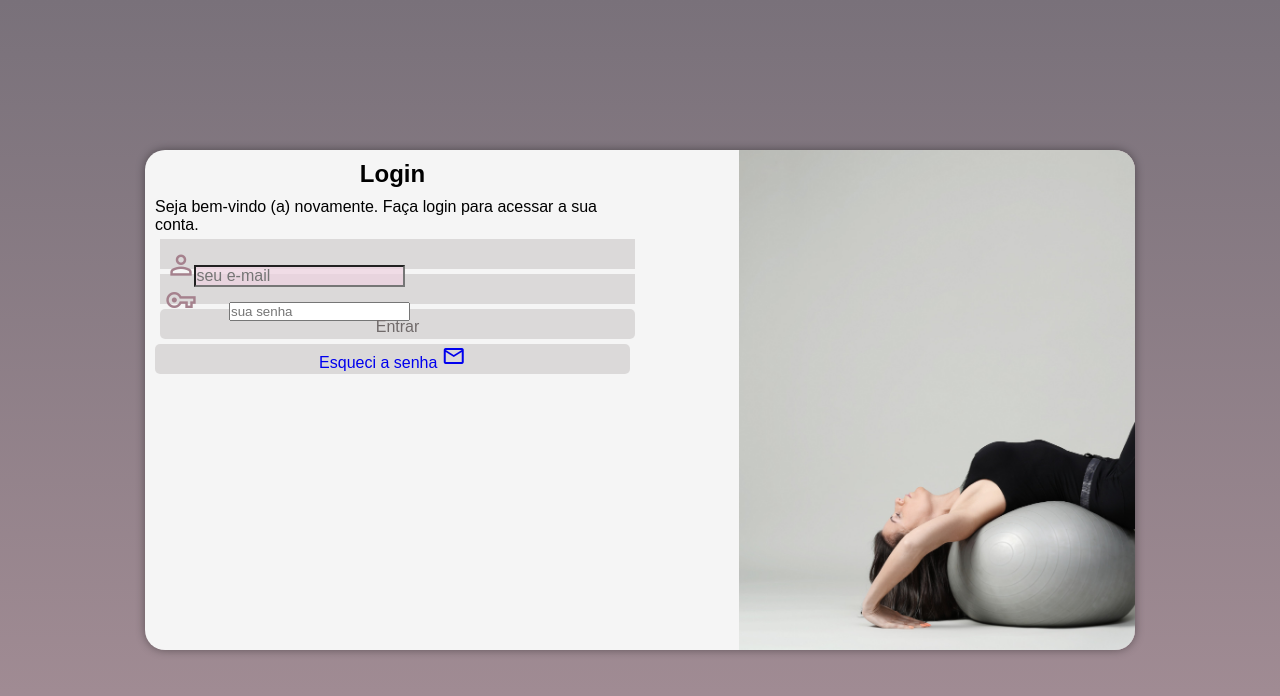
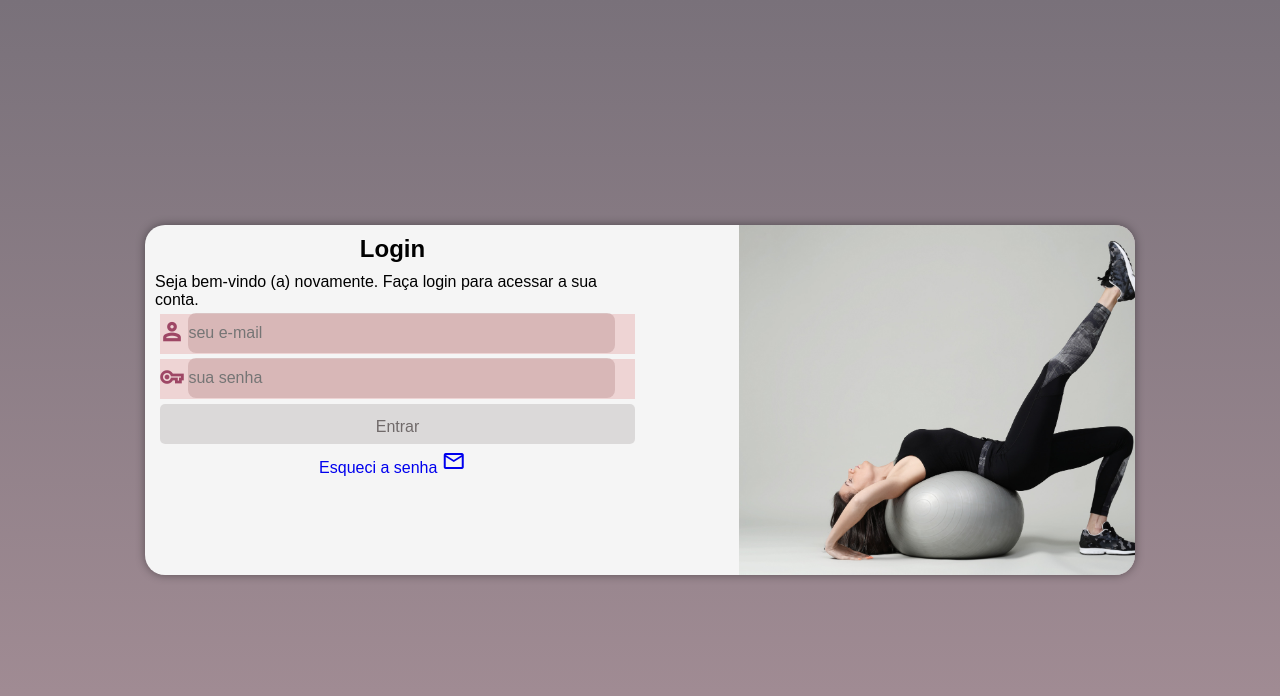
Before and after one commit to CarolinaMoreiraS/projeto-login, a plain HTML site: page index.html in a window 1280 px wide. Drawn offline with nearby package versions, Linux system fonts and the light colour scheme.

Commit message:
terminando o desafio

```diff
--- a/estilos/mediaqueries.css
+++ b/estilos/mediaqueries.css
@@ -6,6 +6,7 @@
     }
     section#login {
         width: 90vw;
+        height: 280px;
 
     }
     section#login > div#imagem{
@@ -17,11 +18,15 @@
         float:right;
         width: 70%;
     }
+
+
 }
+
 
 @media screen and (min-width:992px) {
     section#login {
         width: 990px;
+        height: 350px;
 
     }
     section#login > div#imagem {
--- a/estilos/style.css
+++ b/estilos/style.css
@@ -20,21 +20,21 @@ section#login{
     position: absolute;
     top: 50%;
     left: 50%;
-    transform: translate(-50%, -50%);
     overflow: hidden;
     background-color: whitesmoke ;
     width: 320px;
-    height: 500px;
+    height: 510px;
     border-radius: 20px;
     box-shadow: 0px 0px 10px rgba(0, 0, 0, 0.4);
     transition: width .3s, height .3s;
     transition-timing-function: ease;
+    transform: translate(-50%, -50%);
 }
 section#login >div#imagem{
     display: block;
-     background: #A68F97  url(../imagem/mulher-jovem-exercitar-condicao-fisica.jpg) no-repeat;
+    background: #A68F97  url(../imagem/mulher-jovem-exercitar-condicao-fisica.jpg) no-repeat;
      background-size: cover;
-     height: 225px;
+     height: 200px;
 }
 section#login > div#form{
     display: block;
@@ -52,24 +52,48 @@ form > div.campo{
     padding: 5px 0px;
     display: block;
     width: 100%;
-    height: 30px;
-    background-color:#cbc6c695;
+    height: 40px;
+    background-color: #eabfbf95;
 }
-div.campo > span {
-    color: #a5818d;
-    font-size: 2em;
-    width: 30px;
-    padding: 5px;
-}
-div.campo > input {
-    background-color: #eed2e0b4;
+
+   div.campo > i {
+    color:#9e4765;
+    font-weight: bolder;
+    border-radius: 8px;
+   }
+form >  div.campo > input {
+    background-color: #c8a3a395;
     font-size: 1em;
+    width: calc(99% - 44px);
+    height: 40px;
+    border: 0px;
+    border-radius: 8px;
+    transform: translateY(-6px);
 
-}
+
+
+ }
+ div.campo > input:focus-within {
+    background-color: white;
+ }
+
+
+
+
+
+
+
+
+
+
+
+
+
+
 div.campo label {
     display: none;
 }
-form > input [type=submit]{
+form > .submit{
     display: block;
     font-size: 1em;
 }
@@ -79,7 +103,7 @@ form > input[type=submit]{
     width: 100%;
     background-color: #cbc6c695;
     color: rgb(112, 106, 106);
-    height: 30px;
+    height: 40px;
     border: none;
     border-radius: 5px;
     padding-top: 5px;
@@ -87,16 +111,16 @@ form > input[type=submit]{
     cursor: pointer;
 }
 form > input[type=submit]:hover{
- background-color: #a68f97a3;
+   background-color:  #c8a3a395;
 }
 form > a.botao {
     display: block;
     text-align: center;
     font-size: 1em;
     width: 100%;
-    height: 30px;
+    height: 40px;
     text-decoration: none;
-    background-color: #cbc6c695;
+
     border-radius: 5px;
 }
     form > a.botao > span{
--- a/index.html
+++ b/index.html
@@ -19,16 +19,16 @@
                 <p> Seja bem-vindo (a) novamente. Faça login para acessar a sua conta. </p>
                 <form action="login.php" method="post" autocomplete="on">
                     <div class="campo">
-                        <span class="material-symbols-outlined"> person</span>
+                        <i class="material-symbols-outlined"> person</i>
                         <input type="email" name="login" id="ilogin" placeholder="seu e-mail" autocomplete="email" required maxlength="40">
                         <label for ="ilogin"> Login</label>
                     </div>
-                    <div class="campo">
-                        <span class="material-symbols-outlined"> vpn_key
+                        <div class="campo">
+                        <i class="material-symbols-outlined"> vpn_key </i>
                         <input type="password" name="senha" id="isenha" placeholder="sua senha" autocomplete="current-password" required maxlength="10">
                         <label for="isenha"> Senha</label>
                     </div>
-                    <input type="submit" value="Entrar">
+                    <input type="submit" value="Entrar" class="submit">
                     <a href="esqueci.html" class="botao"> Esqueci a senha <span class="material-symbols-outlined"> mail</span></a>
 
                 </form>
```
